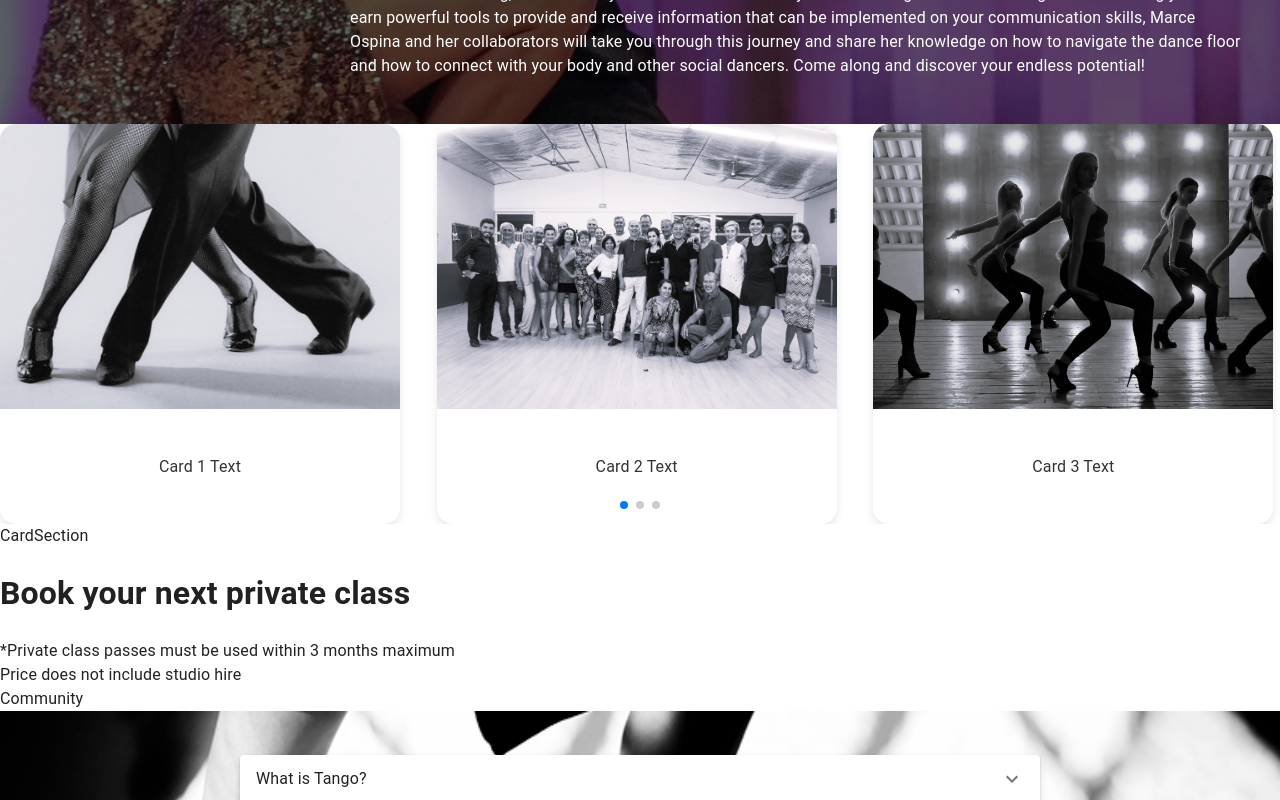
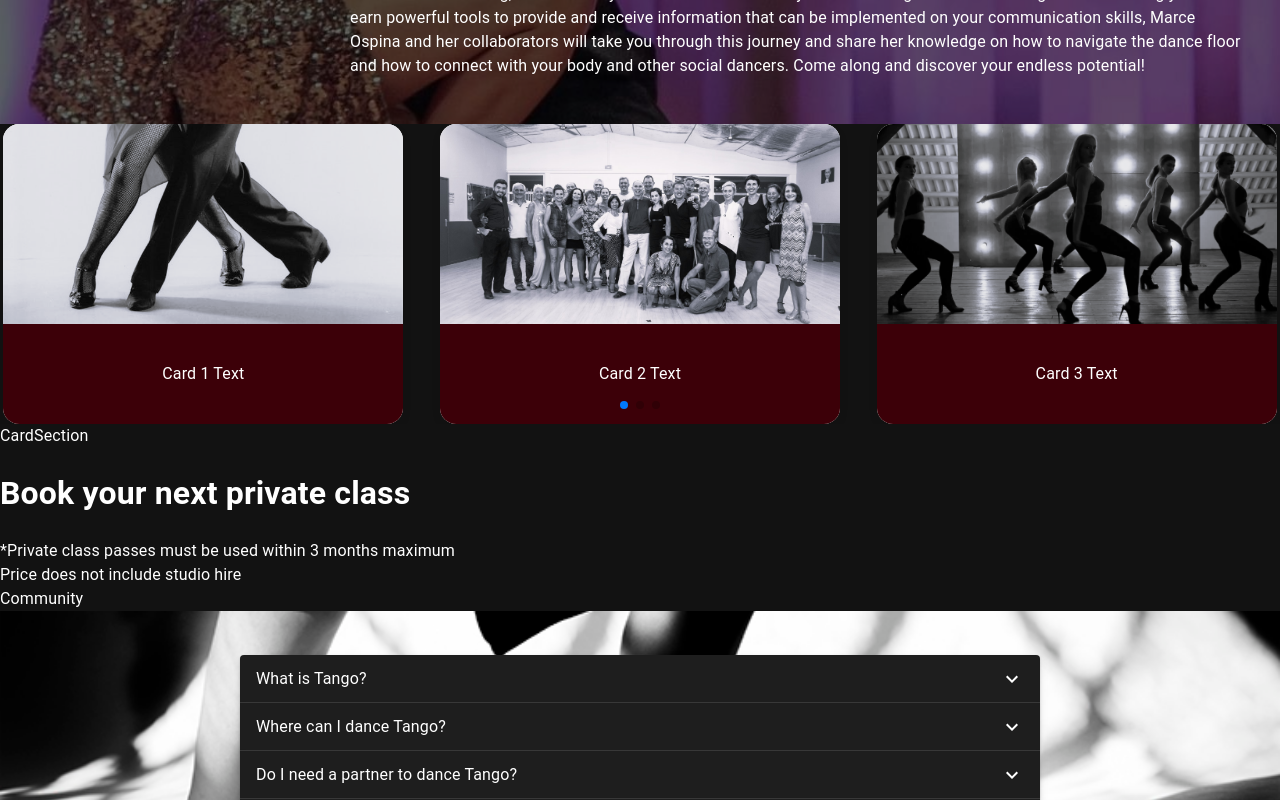
Before and after one commit to arharutyu/tango-collective, a React (Vite) app: page / in a window 1280 px wide. Shown: the part 740-1540 px from the top of the page. Built offline with nearby package versions, Linux system fonts and the light colour scheme.

Commit message:
Styling changes - dark background, pass theme colors as css vars, styling for card and carousel components

```diff
--- a/src/App.tsx
+++ b/src/App.tsx
@@ -1,20 +1,10 @@
 import "./App.css";
 import Router from "./routes/Index.tsx";
-import CssBaseline from "@mui/material/CssBaseline";
-import { createTheme, ThemeProvider } from "@mui/material/styles";
-import { themeOptions } from "./theme/theme.ts";
-
-const theme = createTheme({
-  ...themeOptions,
-});
 
 function App() {
   return (
     <>
-      <ThemeProvider theme={theme}>
-        <CssBaseline />
         <Router />
-      </ThemeProvider>
     </>
   );
 }
--- a/src/components/home/home.css
+++ b/src/components/home/home.css
@@ -1,3 +1,5 @@
+
+
 /* =================================================================================================
     Hero
    ================================================================================================= */
@@ -7,17 +9,18 @@
    ================================================================================================= */
 .carousel-card {
   width: 400px;
-  height: 400px;
+  height: 300px;
   border-radius: 16px;
   overflow: hidden;
   box-shadow: 0 4px 8px rgba(0, 0, 0, 0.1);
   background-color: white;
   display: flex;
   flex-direction: column;
+  justify-self: center;
 }
 
 .carousel-card-photo {
-  height: 75%; /* Top 3/4 of the card */
+  height: 200px; /* Top 3/4 of the card */
 }
 
 .carousel-card-photo img {
@@ -27,16 +30,22 @@
 }
 
 .carousel-card-text {
-  height: 25%; /* Bottom 1/4 of the card */
+  height: 100px;
   display: flex;
+  flex-direction: column;
   align-items: center;
   justify-content: center;
   padding: 10px;
   font-size: 16px;
-  color: #333;
+  color: #fff;
   text-align: center;
+  background-color: var(--primary-color);
 }
 
+.carousel-card-text p {
+  font-size: 1rem;
+  margin: 0;
+}
 
 .swiper {
   width: 100%;
@@ -46,7 +55,6 @@
 .swiper-slide {
   text-align: center;
   font-size: 18px;
-  background: #fff;
 
   /* Center slide text vertically */
   display: flex;
@@ -88,7 +96,7 @@
 
 /* Ensure the FAQ container stretches across the entire page */
 .faq-container {
-  background-image: url('/FAQ.jpg');  /* Add your image path */
+  background-image: url('/FAQ.jpg');
   background-size: cover;  /* Ensures the image covers the whole container */
   background-position: center;  /* Centers the image */
   min-height: 35vh;
@@ -96,6 +104,7 @@
   justify-content: center;
   align-items: center;
   padding: 0 5%; /* Optional horizontal padding to prevent the content from touching the edges */
+  flex-direction: column;  /* Stack the header and accordion vertically */
 }
 
 /* Inner content for the FAQ section */
@@ -105,3 +114,10 @@
   border-radius: 8px;  /* Optional: Rounded corners for inner container */
   box-shadow: 0 4px 8px rgba(0, 0, 0, 0.1);  /* Optional: Shadow for depth */
 }
+
+.faq-container h1 {
+  font-size: 2rem;
+  font-weight: bold;
+  color: #000;
+  margin-bottom: 20px;  /* Adds some space between the header and the accordion */
+}
--- a/src/layout/Header.tsx
+++ b/src/layout/Header.tsx
@@ -27,7 +27,7 @@ const Header = () => {
 
   return (
     <Box sx={{ flexGrow: 1 }}>
-      <AppBar position="static">
+      <AppBar position="static" enableColorOnDark>
         <Toolbar>
           <Typography variant="h6" component="div" sx={{ flexGrow: 1 }}>
             Logo
--- a/src/main.tsx
+++ b/src/main.tsx
@@ -1,10 +1,33 @@
-import { createRoot } from 'react-dom/client'
+import {createRoot} from 'react-dom/client'
 import './index.css'
 import App from './App.tsx'
-import { BrowserRouter } from 'react-router-dom';
+import {BrowserRouter} from 'react-router-dom';
+import CssBaseline from "@mui/material/CssBaseline";
+import {createTheme, ThemeProvider} from "@mui/material/styles";
+import {themeOptions} from "./theme/theme.ts";
+
+const theme = createTheme({
+    ...themeOptions,
+});
+
 
 createRoot(document.getElementById('root')!).render(
-  <BrowserRouter>
-    <App />
-  </BrowserRouter>
+    <ThemeProvider theme={theme}>
+        <CssBaseline/>
+        <div
+            style={{
+                // Inject theme colors as CSS variables
+                // @ts-expect-error not sure why its complaining, it works
+                '--primary-color': theme.palette.primary.main as string,
+                '--secondary-color': theme.palette.secondary.main as string,
+                '--background-color': theme.palette.background.default as string,
+                '--text-primary-color': theme.palette.text.primary as string,
+                '--text-secondary-color': theme.palette.text.secondary as string,
+            }}
+        >
+            <BrowserRouter>
+                <App/>
+            </BrowserRouter>
+        </div>
+    </ThemeProvider>
 )
--- a/src/theme/theme.ts
+++ b/src/theme/theme.ts
@@ -2,12 +2,16 @@ import { ThemeOptions } from '@mui/material/styles';
 
 export const themeOptions: ThemeOptions = {
   palette: {
-    mode: 'light',
+    mode: 'dark', // default background is dark
     primary: {
       main: '#3C0008',
     },
     secondary: {
       main: '#f50057',
     },
+    // background: {
+    //   // default: '#000000', // Explicitly set the background color to black
+    //   paper: '#000000', // For surfaces like Paper components
+    // },
   },
 };
```
